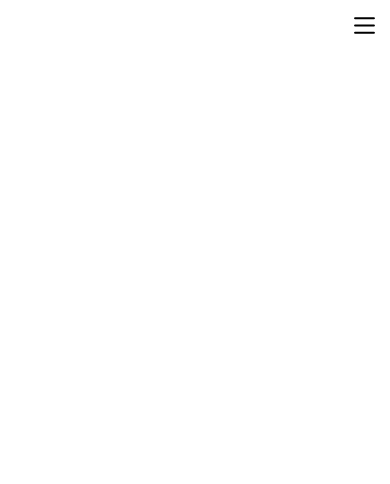
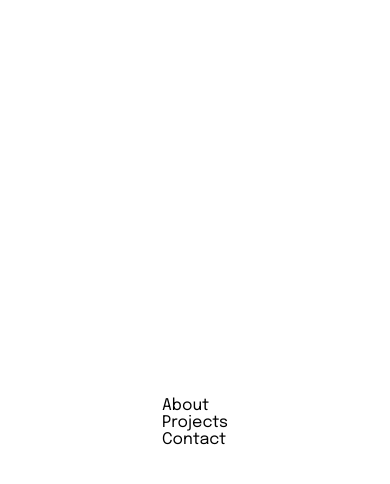
Before and after one commit to melisandoval/portfolio-vue, a Vue app: page / in a window 390 px wide. Both pictures are taken after a click on the button 364 px from the left and 27 px from the top of the page. Shown: the top 484 px of the page. Built offline with nearby package versions, Linux system fonts and the light colour scheme.

Commit message:
add mobile navbar

```diff
--- a/src/App.vue
+++ b/src/App.vue
@@ -1,10 +1,23 @@
 <template>
   <div id="#app"></div>
   <body>
-    <NavBar />
+    <NavBarMobile v-if="showMobileMenu" @onMobileNavbarLinkClicked="handleCloseMobileNavbar" />
+    <NavBar @onBurgerMenuClicked="handleShowMobileNavbar" />
   </body>
 </template>
 
 <script setup>
+import { ref } from 'vue'
 import NavBar from './Navbar/NavBar.vue'
+import NavBarMobile from './NavBar/NavbarMobile.vue'
+
+const showMobileMenu = ref(false)
+
+function handleShowMobileNavbar() {
+  showMobileMenu.value = true
+}
+
+function handleCloseMobileNavbar() {
+  showMobileMenu.value = false
+}
 </script>
--- a/src/NavBar/NavBar.vue
+++ b/src/NavBar/NavBar.vue
@@ -1,7 +1,7 @@
 <template>
   <div class="navbar-container">
     <nav>
-      <BurgerMenuButton />
+      <BurgerMenuButton @click="$emit('onBurgerMenuClicked')" />
       <NavBarLinks />
     </nav>
   </div>
--- /dev/null
+++ b/src/NavBar/NavbarMobile.vue
@@ -0,0 +1,33 @@
+<template>
+  <div class="mobile-navbar-container">
+    <nav>
+      <ul>
+        <li><a href="#about" @click="handleChange">About</a></li>
+        <li>
+          <a href="#projects" @click="handleChange">Projects</a>
+        </li>
+        <li><a href="#contact" @click="handleChange">Contact</a></li>
+      </ul>
+    </nav>
+  </div>
+</template>
+
+<script setup>
+const emit = defineEmits(['onMobileNavbarLinkClicked'])
+
+function handleChange() {
+  emit('onMobileNavbarLinkClicked')
+}
+</script>
+
+<style scoped>
+.mobile-navbar-container {
+  position: absolute;
+  z-index: 10;
+  height: 100vh;
+  width: 100vw;
+  display: grid;
+  place-items: center;
+  background-color: white;
+}
+</style>
--- a/src/NavBar/components/BurgerMenuButton.vue
+++ b/src/NavBar/components/BurgerMenuButton.vue
@@ -23,6 +23,10 @@
 <script setup></script>
 
 <style scoped>
+.burger-menu {
+  cursor: pointer;
+}
+
 @media screen and (min-width: 768px) {
   .burger-menu {
     display: none;
--- a/vite.config.js
+++ b/vite.config.js
@@ -13,4 +13,4 @@ export default defineConfig({
   }
 })
 
-// lalalala
+// lalalalalala
```
